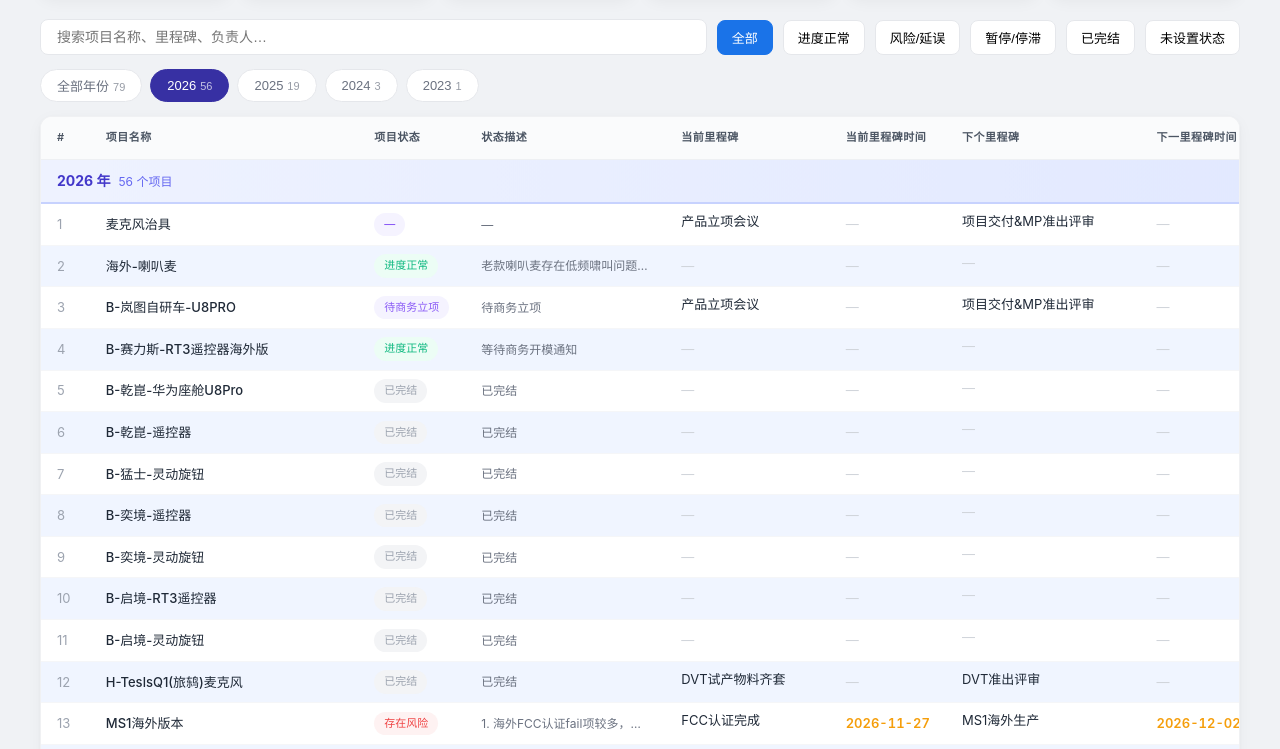
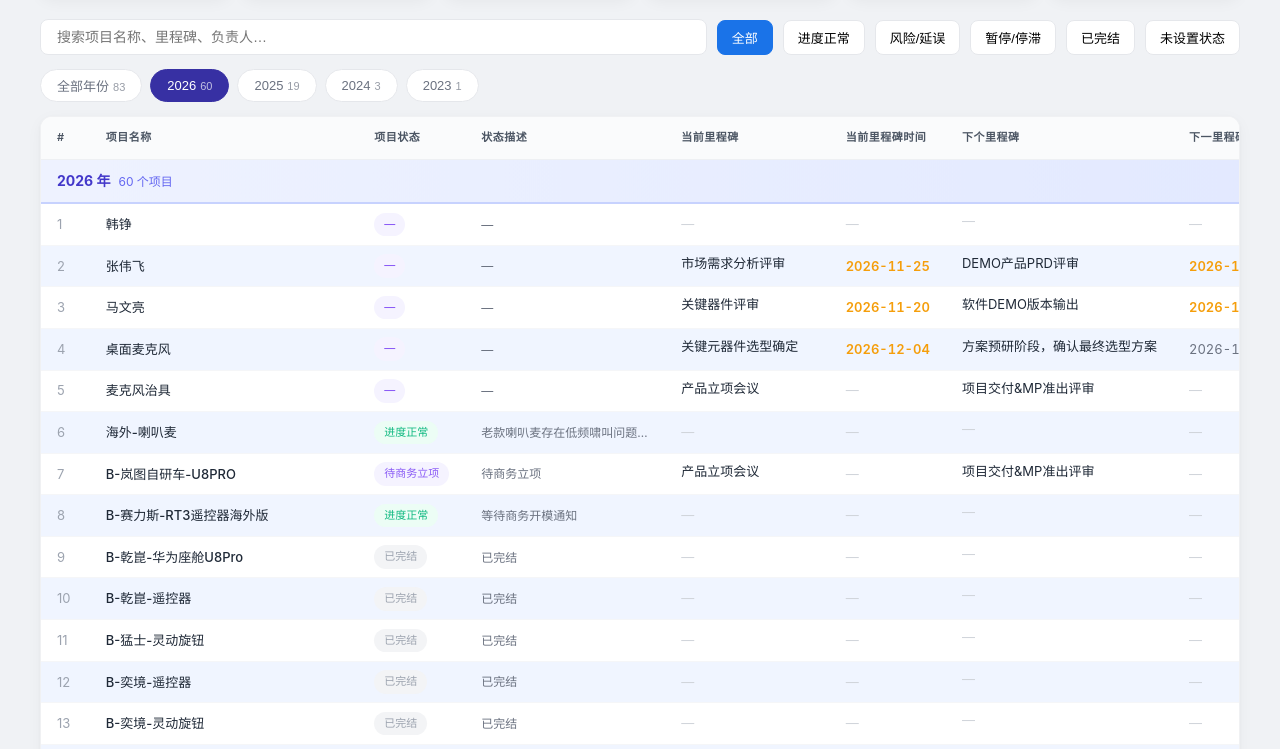
Before and after one commit to hcdong521/hardware-project, a plain HTML site: page index.html in a window 1280 px wide. Shown: the part 225-974 px from the top of the page. Drawn offline with Linux system fonts and the light colour scheme.

Commit message:
自动刷新 2026-11-20 23:00（83 项 / 358 条里程碑）

```diff
--- a/index.html
+++ b/index.html
@@ -268,7 +268,7 @@
 <div class="header">
   <h1>炉石项目集 · 硬件项目全景</h1>
   <div class="subtitle">按创建年份倒序分组</div>
-  <div class="meta">数据更新：2026-11-19</div>
+  <div class="meta">数据更新：2026-11-20</div>
 </div>
 
 <div class="stats-row" id="statsRow"></div>
@@ -312,6 +312,145 @@
 <script>
 const projects = [
   {
+    "id": "6affa0ec7277b58c55e639a5",
+    "name": "韩铮",
+    "created": "2026-11-20T01:22:52.768Z",
+    "owner": "石瑀",
+    "statusName": "暂无状态",
+    "statusDesc": "",
+    "milestones": []
+  },
+  {
+    "id": "6affa0a3c41c37563c83cf05",
+    "name": "张伟飞",
+    "created": "2026-11-20T01:21:39.197Z",
+    "owner": "石瑀",
+    "statusName": "暂无状态",
+    "statusDesc": "",
+    "milestones": [
+      {
+        "c": "市场需求分析评审",
+        "d": "2026-11-25",
+        "done": false
+      },
+      {
+        "c": "DEMO产品PRD评审",
+        "d": "2026-11-26",
+        "done": false
+      },
+      {
+        "c": "关键器件评审",
+        "d": "2026-11-27",
+        "done": false
+      },
+      {
+        "c": "预立项",
+        "d": "2026-11-30",
+        "done": false
+      },
+      {
+        "c": "结构3D版本",
+        "d": "2026-12-04",
+        "done": false
+      },
+      {
+        "c": "硬件总里程",
+        "d": "2026-12-18",
+        "done": false
+      },
+      {
+        "c": "demo硬件PCB发板(嵌入式开发)",
+        "d": "2027-01-15",
+        "done": false
+      },
+      {
+        "c": "软件DEMO版本输出",
+        "d": "2027-01-15",
+        "done": false
+      },
+      {
+        "c": "Agent本地任务系统",
+        "d": "2027-01-15",
+        "done": false
+      },
+      {
+        "c": "立项评审",
+        "d": "2027-01-20",
+        "done": false
+      }
+    ]
+  },
+  {
+    "id": "6aff9f293ae8b44876b4657a",
+    "name": "马文亮",
+    "created": "2026-11-20T01:15:21.299Z",
+    "owner": "石瑀",
+    "statusName": "暂无状态",
+    "statusDesc": "",
+    "milestones": [
+      {
+        "c": "市场需求分析评审",
+        "d": "2026-10-27",
+        "done": true
+      },
+      {
+        "c": "产品PRD评审",
+        "d": "2026-10-30",
+        "done": true
+      },
+      {
+        "c": "预立项",
+        "d": "2026-11-16",
+        "done": true
+      },
+      {
+        "c": "关键器件评审",
+        "d": "2026-11-20",
+        "done": false
+      },
+      {
+        "c": "软件DEMO版本输出",
+        "d": "2026-12-04",
+        "done": false
+      },
+      {
+        "c": "Demo硬件PCB发板",
+        "d": "2026-12-07",
+        "done": false
+      },
+      {
+        "c": "立项评审",
+        "d": "2026-12-15",
+        "done": false
+      }
+    ]
+  },
+  {
+    "id": "6aff9e61da52ff7214ca3a3f",
+    "name": "桌面麦克风",
+    "created": "2026-11-20T01:12:01.565Z",
+    "owner": "石瑀",
+    "statusName": "暂无状态",
+    "statusDesc": "",
+    "milestones": [
+      {
+        "c": "关键元器件选型确定",
+        "d": "2026-12-04",
+        "done": false
+      },
+      {
+        "c": "方案预研阶段，确认最终选型方案",
+        "d": "2026-12-20",
+        "done": false
+      },
+      {
+        "c": "桌面一体麦",
+        "d": "2027-01-15",
+        "done": false
+      }
+    ]
+  },
+  {
     "id": "6af6ab964f887b90bfee5ecf",
     "name": "麦克风治具",
     "created": "2026-11-13T06:17:59.005Z",
@@ -593,7 +732,7 @@ const projects = [
     "created": "2026-09-08T11:06:17.916Z",
     "owner": "石瑀",
     "statusName": "存在风险",
-    "statusDesc": "1. 海外FCC认证fail项较多，预计周四给出整改复测结果\n2. 修改语音播报版本提测11-11\n3. 包装方案确认11-11\n4. 海外APP测试上线11-17",
+    "statusDesc": "1. 海外FCC认证二次复测fail项整改，认证时间有风险（和长才沟通可以先上线，但是PCB可能涉及变更）\n2. 语音播报延期：预计要11-20 提供音频文件，然后再提测版本\n3. 海外APP测试中，预计下周11-27提交审核上线\n4. 包装BOM已归档，彩盒安排备料，说明书图档预计下周输出",
     "milestones": [
       {
         "c": "包装图档确认",
@@ -1507,7 +1646,7 @@ const projects = [
       {
         "c": "硬件封版",
         "d": "2026-08-28",
-        "done": false
+        "done": true
       },
       {
         "c": "实验完成",
@@ -1602,7 +1741,7 @@ const projects = [
     "created": "2026-03-13T05:42:38.030Z",
     "owner": "石瑀",
     "statusName": "存在风险",
-    "statusDesc": "1.原计划11-25上线，因扣子平台迁移人力复用，上线时间调整为12-9",
+    "statusDesc": " [图片] \n优先满足知之鸟PRO上线",
     "milestones": [
       {
         "c": "完成定标",
@@ -1997,8 +2136,8 @@ const projects = [
     "name": "MS1直播麦克风（高端）",
     "created": "2025-11-25T06:51:42.628Z",
     "owner": "石瑀",
-    "statusName": "进度正常",
-    "statusDesc": "1. 二版迭代11-26上线，解决售后bug及优化调音参数\n2. SDK移植及单图切双图目标计划确认，预计在11-21发布",
+    "statusName": "延期风险",
+    "statusDesc": "1.1.1.3 版本迭代版本提测，11-26上线（进度正常）\n2.国内APP上线，版本测试OK，但提交审核需要备案（重新备案需要20工作日），之前目标IOS上线 是11-26（会延期）\n3.1.1.4 版本迭代需求对齐，11-30需要输出迭代后UI",
     "milestones": [
       {
         "c": "产品预研完成",
@@ -2343,8 +2482,8 @@ const projects = [
     "name": "ai问答机（知之鸟）",
     "created": "2025-04-21T06:27:40.700Z",
     "owner": "石瑀",
-    "statusName": "进度延误2周",
-    "statusDesc": "1. 知之鸟PRO 迭代原计划11-2发布，因为更新SDK 导致OTA无法升级及语音留言功能bug，移远11-9更新了patch，11-10提测新版本，预计11-16上线\n2. 扣子平台迁移，11-10会议确认，迁移到内部的智能体方案，目标11-20出demo",
+    "statusName": "进度正常",
+    "statusDesc": " [图片] \n确认优先满足知之鸟PRO上线",
     "milestones": [
       {
         "c": "项目立项PI",
@@ -2751,7 +2890,7 @@ const projects = [
     "milestones": []
   }
 ];
-const today = new Date('2026-11-19');
+const today = new Date('2026-11-20');
 
 const ownerMap = {
   '郑雯遐': 'owner-zheng',
```
